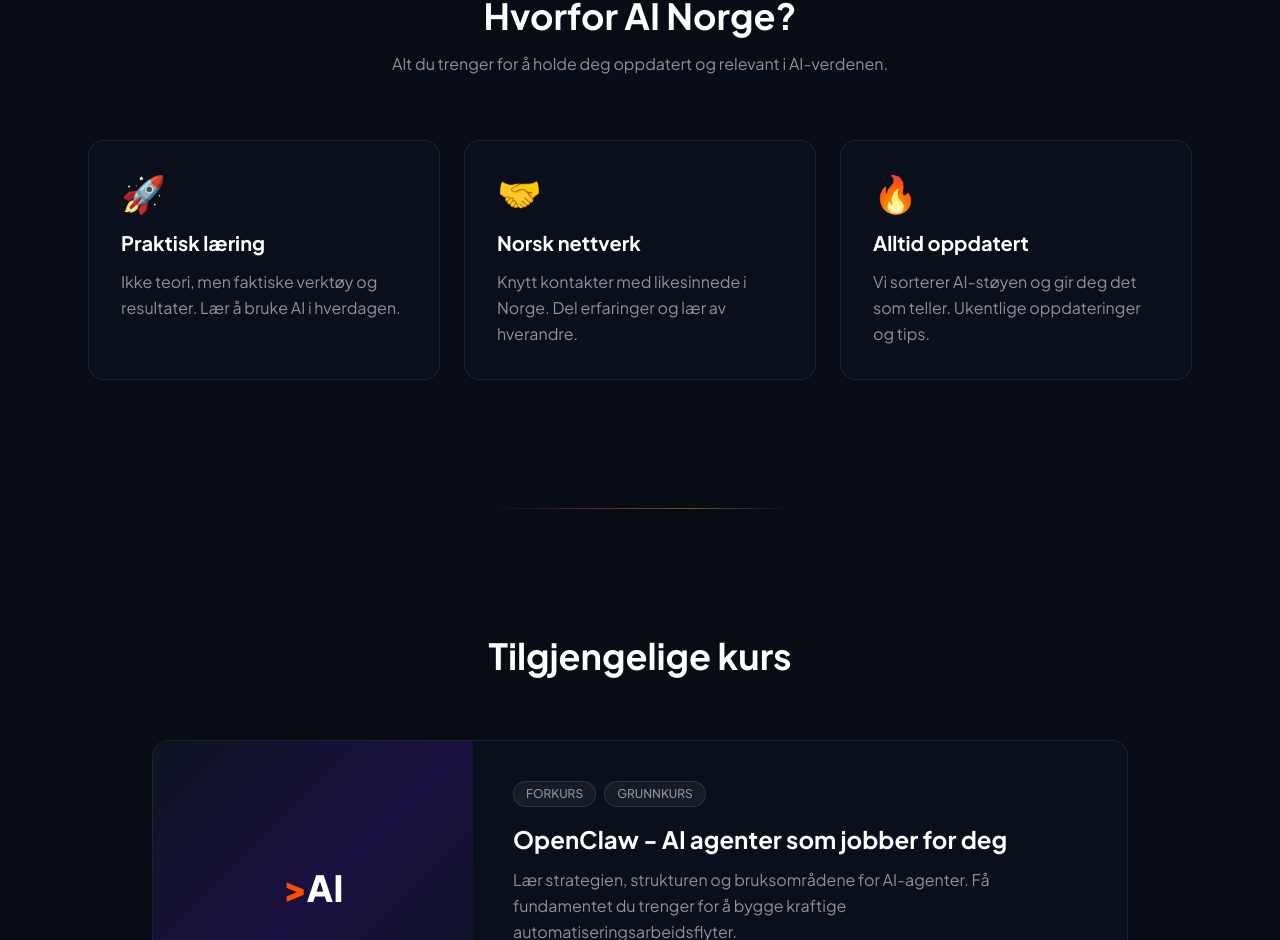
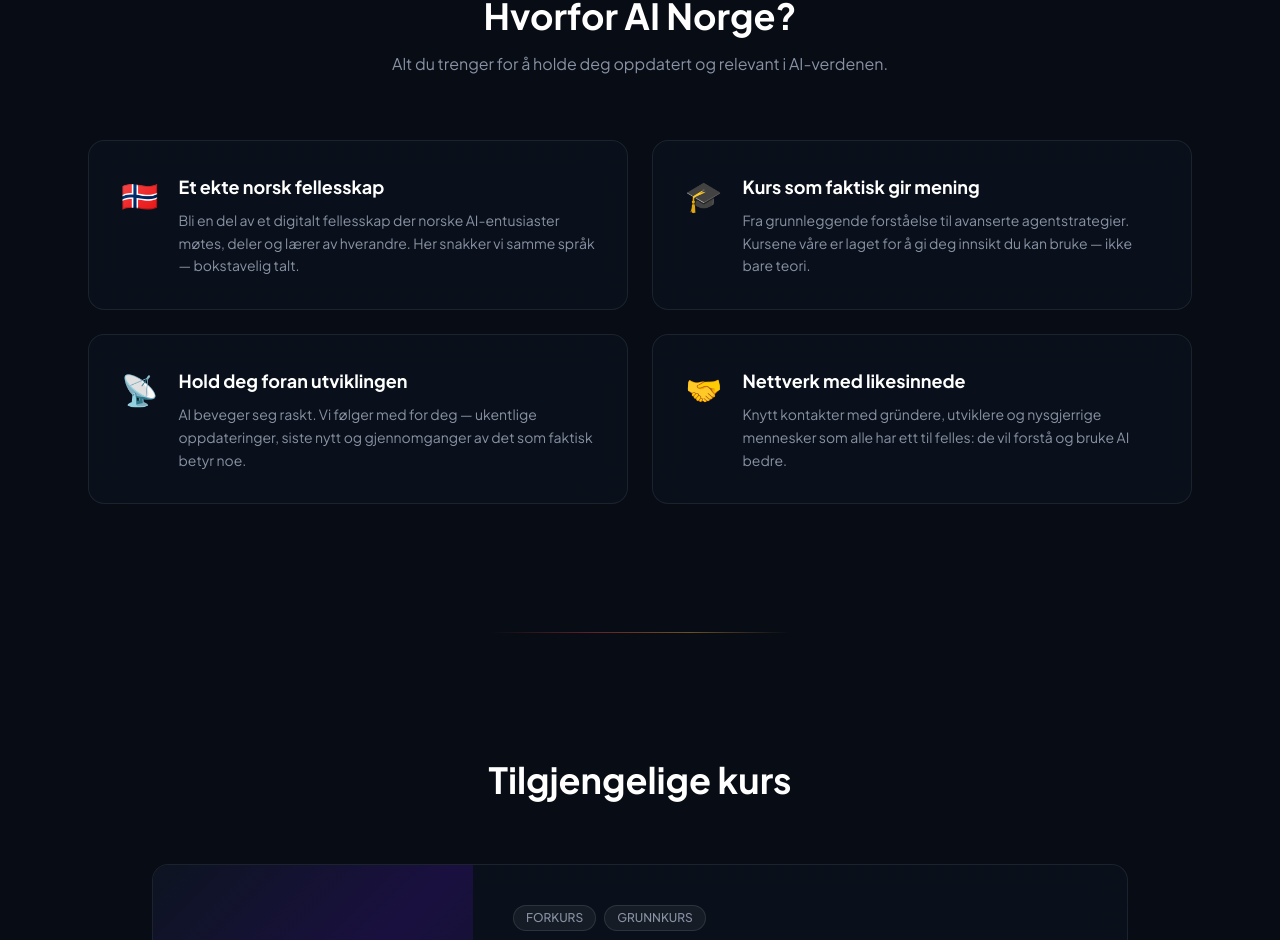
Before and after one commit to benjaclaw/ainorge-landing, a Next.js app: page / in a window 1280 px wide. Shown: the part 1209-2149 px from the top of the page. Built offline with nearby package versions, Linux system fonts and the light colour scheme.

Commit message:
feat: redesign benefits section — 2-col grid, community/learning focus

```diff
--- a/src/app/page.tsx
+++ b/src/app/page.tsx
@@ -246,28 +246,35 @@
               Alt du trenger for å holde deg oppdatert og relevant i AI-verdenen.
             </p>
 
-            <div className="grid gap-6 md:grid-cols-3">
+            <div className="grid gap-6 md:grid-cols-2">
               {[
                 {
-                  emoji: "🚀",
-                  title: "Praktisk læring",
-                  desc: "Ikke teori, men faktiske verktøy og resultater. Lær å bruke AI i hverdagen.",
+                  emoji: "🇳🇴",
+                  title: "Et ekte norsk fellesskap",
+                  desc: "Bli en del av et digitalt fellesskap der norske AI-entusiaster møtes, deler og lærer av hverandre. Her snakker vi samme språk — bokstavelig talt.",
+                },
+                {
+                  emoji: "🎓",
+                  title: "Kurs som faktisk gir mening",
+                  desc: "Fra grunnleggende forståelse til avanserte agentstrategier. Kursene våre er laget for å gi deg innsikt du kan bruke — ikke bare teori.",
+                },
+                {
+                  emoji: "📡",
+                  title: "Hold deg foran utviklingen",
+                  desc: "AI beveger seg raskt. Vi følger med for deg — ukentlige oppdateringer, siste nytt og gjennomganger av det som faktisk betyr noe.",
                 },
                 {
                   emoji: "🤝",
-                  title: "Norsk nettverk",
-                  desc: "Knytt kontakter med likesinnede i Norge. Del erfaringer og lær av hverandre.",
-                },
-                {
-                  emoji: "🔥",
-                  title: "Alltid oppdatert",
-                  desc: "Vi sorterer AI-støyen og gir deg det som teller. Ukentlige oppdateringer og tips.",
+                  title: "Nettverk med likesinnede",
+                  desc: "Knytt kontakter med gründere, utviklere og nysgjerrige mennesker som alle har ett til felles: de vil forstå og bruke AI bedre.",
                 },
               ].map((item) => (
-                <div key={item.title} className="glass-card rounded-2xl p-8">
-                  <span className="text-4xl mb-4 block">{item.emoji}</span>
-                  <h3 className="text-xl font-bold mb-3">{item.title}</h3>
-                  <p className="text-muted leading-relaxed">{item.desc}</p>
+                <div key={item.title} className="glass-card rounded-2xl p-8 flex gap-5">
+                  <span className="text-3xl flex-shrink-0 mt-1">{item.emoji}</span>
+                  <div>
+                    <h3 className="text-lg font-bold mb-2">{item.title}</h3>
+                    <p className="text-muted leading-relaxed text-sm">{item.desc}</p>
+                  </div>
                 </div>
               ))}
             </div>
```
